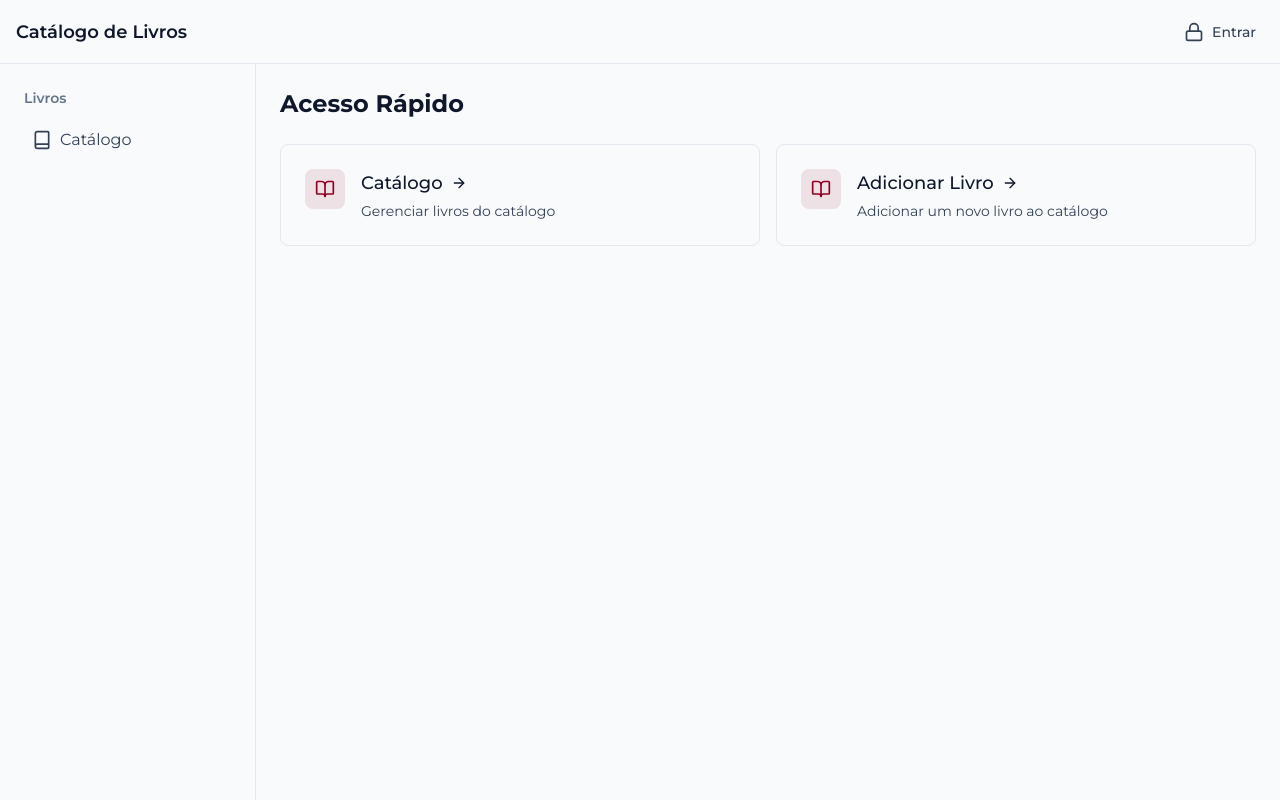
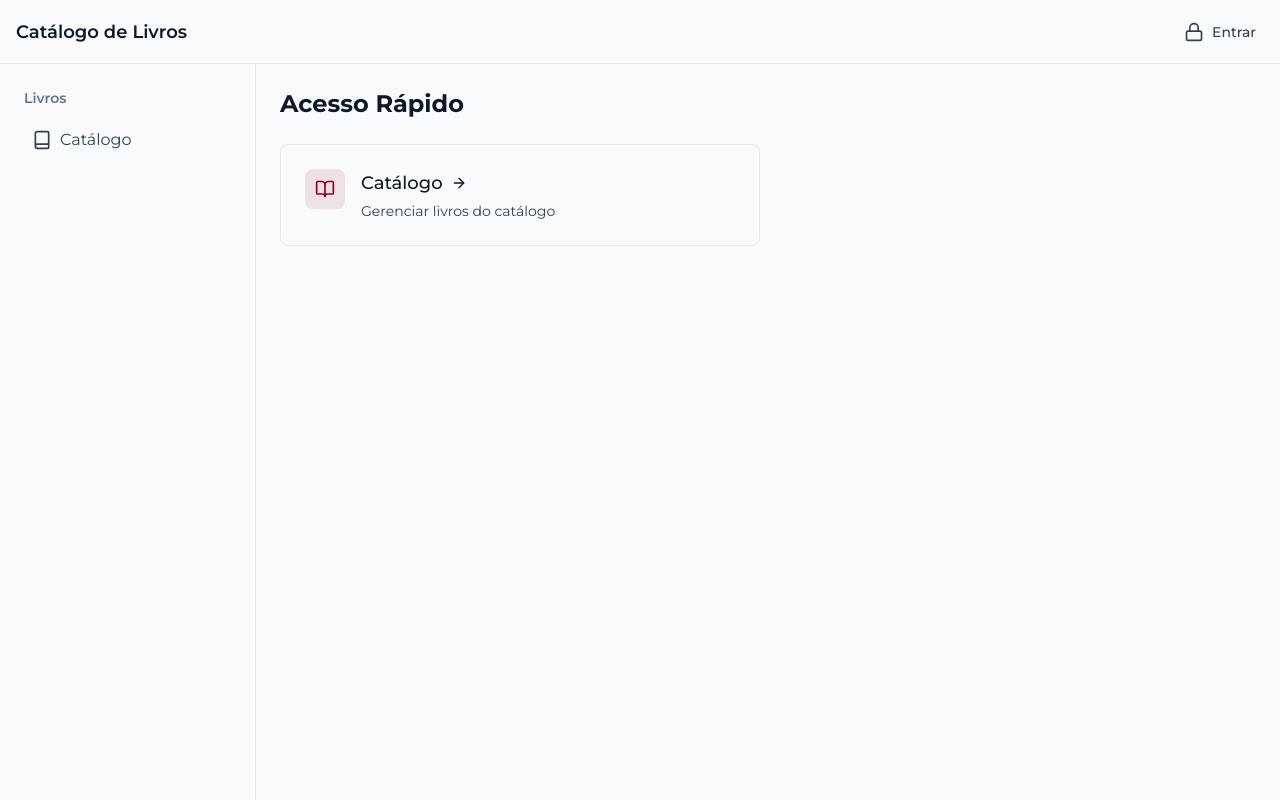
Before and after one commit to leonzv/dpsc-atividade, a React (Vite) app in the folder dpsc-atividade-frontend/: page / in a window 1280 px wide. Built offline with nearby package versions, Linux system fonts and the light colour scheme; no server answers.

Commit message:
fix: controle de permissão no acesso rápido

```diff
--- a/dpsc-atividade-frontend/src/modules/auth/pages/HomePage.tsx
+++ b/dpsc-atividade-frontend/src/modules/auth/pages/HomePage.tsx
@@ -1,4 +1,4 @@
-import { BookOpen } from 'lucide-react'
+import { BookOpen, PlusCircle } from 'lucide-react'
 import { QuickAccess } from '../../../shared/components/QuickAccess'
 
 const quickLinks = [
@@ -12,9 +12,10 @@ const quickLinks = [
   {
     title: 'Adicionar Livro',
     description: 'Adicionar um novo livro ao catálogo',
-    icon: BookOpen,
+    icon: PlusCircle,
     link: '/books/add',
-    color: 'text-accent'
+    color: 'text-accent',
+    requiredRoles: ['admin']
   }
 ]
 
--- a/dpsc-atividade-frontend/src/shared/components/QuickAccess.tsx
+++ b/dpsc-atividade-frontend/src/shared/components/QuickAccess.tsx
@@ -1,6 +1,7 @@
 import { Link } from 'react-router-dom'
 import { ArrowRight } from 'lucide-react'
 import { LucideIcon } from 'lucide-react'
+import { useAuth } from '../../modules/auth/hooks/useAuth'
 
 interface QuickLinkItem {
   title: string
@@ -8,6 +9,7 @@ interface QuickLinkItem {
   link: string
   icon: LucideIcon
   color: string
+  requiredRoles?: string[]
 }
 
 interface QuickAccessProps {
@@ -16,9 +18,27 @@ interface QuickAccessProps {
 }
 
 export const QuickAccess = ({ items }: QuickAccessProps) => {
+  const { token, user } = useAuth()
+
+  const filteredItems = items.filter(item => {
+    if (!item.requiredRoles || item.requiredRoles.length === 0) {
+      return true
+    }
+
+    if (!token || !user) {
+      return false
+    }
+
+    if (item.requiredRoles.includes('admin')) {
+      return user.is_staff
+    }
+
+    return true
+  })
+
   return (
     <div className="grid grid-cols-1 md:grid-cols-2 gap-4">
-      {items.map((item, index) => (
+      {filteredItems.map((item, index) => (
         <Link
           key={index}
           to={item.link}
```
